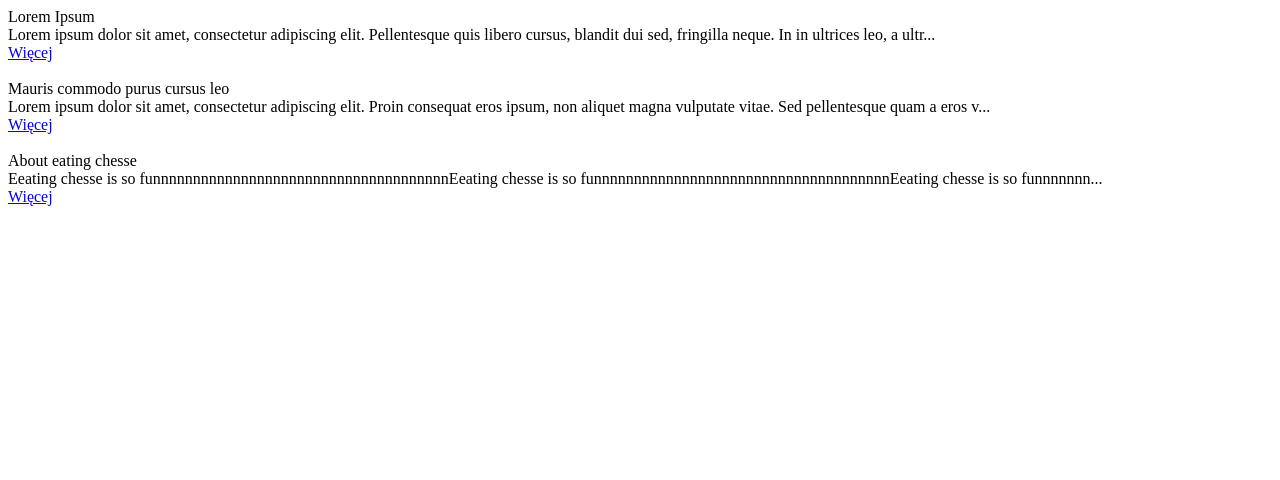
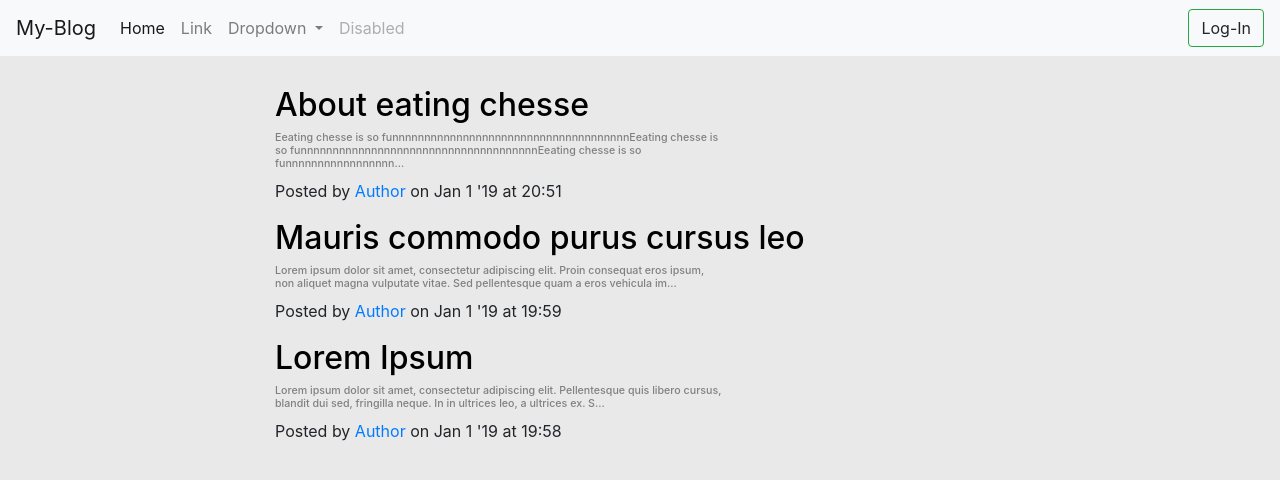
Before and after one commit to mar123zaj/My-Blog, a Django app: page /article/ in a window 1280 px wide. Shown: the top 480 px of the page. Run offline with Django 3.2, Linux system fonts and the light colour scheme; data comes from the database, SQL or seed files in the repository; both versions use the stored data as it was after the commit; some libraries are stand-ins or nearby versions.

Commit message:
Added some font-end code

```diff
--- a/article/templates/article/article_list.html
+++ b/article/templates/article/article_list.html
@@ -1,15 +1,44 @@
-<!DOCTYPE html>
-<html lang="en">
-<head>
-    <meta charset="UTF-8">
-    <title>Articles</title>
-</head>
-<body>
+{% extends 'article/base.html' %}
 
+{% block content %}
     {% for article in object_list %}
-    {{ article.title }}<br>
-    {{ article.text|slice:":150" }}...<br><a href="#" style="color:blue;"> Więcej</a><br><br>
+
+
+          <div class="post-preview">
+            <a href="#">
+              <h2 class="post-title" style="color:black">
+                {{ article.title }}
+              </h2>
+            </a>
+              <h3 class="post-subtitle" style="font-size:8pt;color:grey;width:450px;">
+                  {{ article.text|slice:":160" }}...</br>
+              </h3>
+
+            <p class="post-meta">Posted by
+              <a href="#">Author</a>
+              on {{ article.added|date:"M n 'y" }} at {{ article.added|date:'G:i' }}</p>
+          </div>
+
     {% endfor %}
+          <!-- Pager -->
+        {% if page_obj.has_next %}
+          <div class="clearfix">
+            <a class="btn btn-primary float-right" href="?page={{ page_obj.next_page_number }}">Older Posts &rarr;</a>
+                  {% else %}
 
-</body>
-</html>
+        {% endif %}
+
+         {% if page_obj.has_previous %}
+              <a class="btn btn-primary float-left" href="?page={{ page_obj.previous_page_number }}">&larr; Newest Posts </a>
+                  {% else %}
+
+
+         {% endif %}
+          </div>
+
+
+
+
+
+
+{% endblock %}
--- /dev/null
+++ b/article/templates/article/base.html
@@ -0,0 +1,72 @@
+<!doctype html>
+<html lang="en">
+  <head>
+    <!-- Required meta tags -->
+    <meta charset="utf-8">
+    <meta name="viewport" content="width=device-width, initial-scale=1, shrink-to-fit=no">
+
+    <!-- Bootstrap CSS -->
+    <link rel="stylesheet" href="https://stackpath.bootstrapcdn.com/bootstrap/4.2.1/css/bootstrap.min.css" integrity="sha384-GJzZqFGwb1QTTN6wy59ffF1BuGJpLSa9DkKMp0DgiMDm4iYMj70gZWKYbI706tWS" crossorigin="anonymous">
+
+    <title>My-Blog</title>
+  </head>
+  <body style="background-color:#E9E9E9;">
+
+
+    <nav class="navbar  navbar-expand-lg navbar-light bg-light">
+      <a class="navbar-brand" href="{% url 'index' %}">My-Blog</a>
+      <button class="navbar-toggler" type="button" data-toggle="collapse" data-target="#navbarSupportedContent" aria-controls="navbarSupportedContent" aria-expanded="false" aria-label="Toggle navigation">
+        <span class="navbar-toggler-icon"></span>
+      </button>
+
+      <div class="collapse navbar-collapse" id="navbarSupportedContent">
+        <ul class="navbar-nav mr-auto">
+          <li class="nav-item active">
+            <a class="nav-link" href="#">Home <span class="sr-only">(current)</span></a>
+          </li>
+          <li class="nav-item">
+            <a class="nav-link" href="#">Link</a>
+          </li>
+          <li class="nav-item dropdown">
+            <a class="nav-link dropdown-toggle" href="#" id="navbarDropdown" role="button" data-toggle="dropdown" aria-haspopup="true" aria-expanded="false">
+              Dropdown
+            </a>
+            <div class="dropdown-menu" aria-labelledby="navbarDropdown">
+              <a class="dropdown-item" href="#">Action</a>
+              <a class="dropdown-item" href="#">Another action</a>
+              <div class="dropdown-divider"></div>
+              <a class="dropdown-item" href="#">Something else here</a>
+            </div>
+          </li>
+          <li class="nav-item">
+            <a class="nav-link disabled" href="#">Disabled</a>
+          </li>
+        </ul>
+        <form class="form-inline my-2 my-lg-0">
+          <a class="btn btn-outline-success my-2 my-sm-0">Log-In</a>
+        </form>
+      </div>
+    </nav>
+
+
+    <!-- Main Content -->
+    <div class="container" style="margin-top:30px;">
+      <div class="row">
+        <div class="col-lg-8 col-md-10 mx-auto">
+            {% block content %}
+
+            {% endblock %}
+
+
+        </div>
+      </div>
+    </div>
+
+    <!-- Optional JavaScript -->
+    <!-- jQuery first, then Popper.js, then Bootstrap JS -->
+    <script src="https://code.jquery.com/jquery-3.3.1.slim.min.js" integrity="sha384-q8i/X+965DzO0rT7abK41JStQIAqVgRVzpbzo5smXKp4YfRvH+8abtTE1Pi6jizo" crossorigin="anonymous"></script>
+    <script src="https://cdnjs.cloudflare.com/ajax/libs/popper.js/1.14.6/umd/popper.min.js" integrity="sha384-wHAiFfRlMFy6i5SRaxvfOCifBUQy1xHdJ/yoi7FRNXMRBu5WHdZYu1hA6ZOblgut" crossorigin="anonymous"></script>
+    <script src="https://stackpath.bootstrapcdn.com/bootstrap/4.2.1/js/bootstrap.min.js" integrity="sha384-B0UglyR+jN6CkvvICOB2joaf5I4l3gm9GU6Hc1og6Ls7i6U/mkkaduKaBhlAXv9k" crossorigin="anonymous"></script>
+  </body>
+
+</html>
--- a/article/views.py
+++ b/article/views.py
@@ -4,6 +4,6 @@ from django.views import generic
 
 
 class IndexView(generic.ListView):
-
-    def get_queryset(self):
-        return Article.objects.all()
+    model = Article
+    paginate_by = 5
+    queryset = Article.objects.all().order_by('-added')
```
Also changed, not shown: db.sqlite3.
